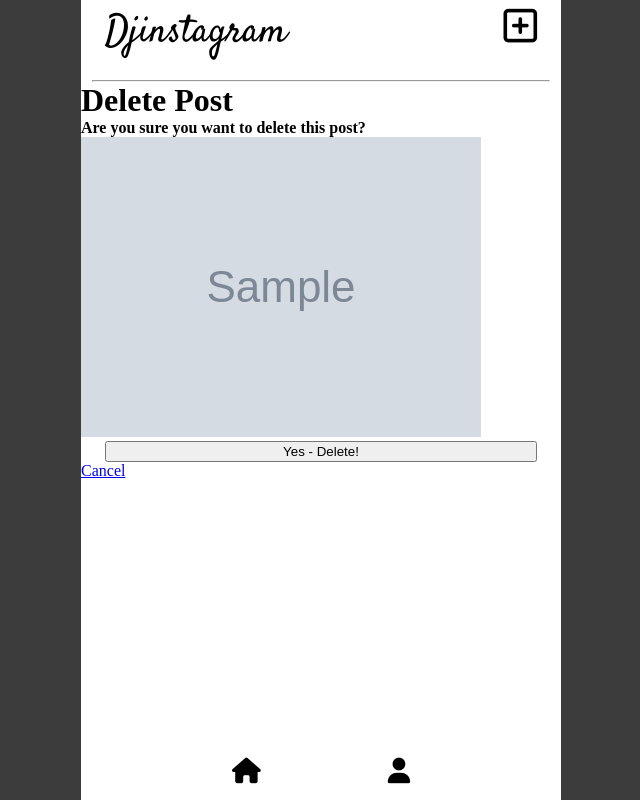
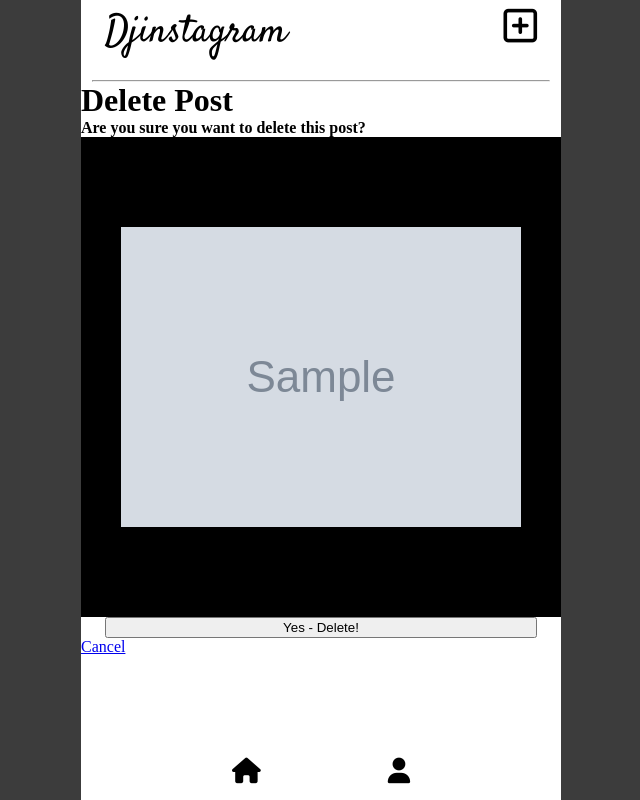
Before and after one commit to richclarke0/Djinstagram, a Django app: page /posts/1/delete/ in a window 1280 px wide. Shown: the whole page, without its empty margins (319-959 px from the left). Run offline with Django 4.2, Linux system fonts and the light colour scheme; a user stored in the database is signed in; tables that the repository leaves empty hold one stand-in row (values such as "Sample post"); grey boxes marked "Sample" are stand-in pictures; some libraries are stand-ins or nearby versions.

Commit message:
update confirm delete with some stuff for styling

```diff
--- a/main_app/templates/main_app/post_confirm_delete.html
+++ b/main_app/templates/main_app/post_confirm_delete.html
@@ -5,10 +5,11 @@
 
   <h4>Are you sure you want to delete this post? </h4>
   <form action="" method="POST">
-    <img src="{{ post.photo_url}}"/>
-
+    <div class="post-img"><img src="{{ post.photo_url}}"/></div>
     {% csrf_token %}
-    <input type="submit" value="Yes - Delete!" class="btn">
-    <a href="{% url 'comments' post.id %}">Cancel</a>
+    <div class="delete-confirm">
+      <input type="submit" value="Yes - Delete!" class="btn">
+      <a href="{% url 'comments' post.id %}">Cancel</a>
+    </div>
   </form>
 {% endblock %}
```
